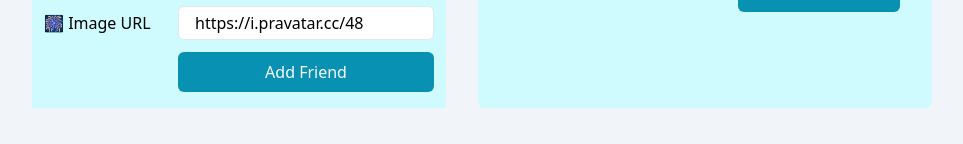
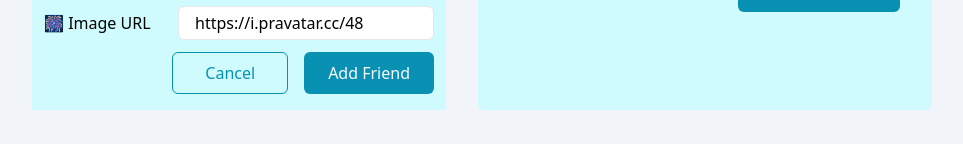
Before and after one commit to AmaduKamara/eat-n-split-cost, a React (Create React App) app: page / in a window 1280 px wide. Both pictures are taken after typing "Sample", "Sample", "Sample" into the empty fields and a click on the button "ADD FRIEND". Shown: the part 552-696 px from the top of the page, without its empty margins (158-1121 px from the left). Built offline with nearby package versions, Linux system fonts and the light colour scheme.

Commit message:
Update AddFriend.jsx

```diff
--- a/src/components/AddFriend.jsx
+++ b/src/components/AddFriend.jsx
@@ -1,6 +1,6 @@
 import React from "react";
 
-function AddFriend() {
+function AddFriend({ onCloseForm }) {
   return (
     <form className="w-full bg-cyan-100 py-4 px-3 mt-5">
       <div className="mb-3 flex items-center space-x-4 justify-between">
@@ -22,7 +22,13 @@ function AddFriend() {
         />
       </div>
       <div className="flex justify-end">
-        <button className="py-2 w-64 rounded-md bg-cyan-600 text-slate-50 hover:bg-cyan-700 transition duration-300">
+        <butto
+          onClick={onCloseForm}
+          className="py-2 px-8 mr-4 rounded-md border border-cyan-600 text-cyan-600 hover:bg-cyan-700 hover:text-slate-100 cursor-pointer transition duration-300"
+        >
+          Cancel
+        </butto>
+        <button className="py-2 px-6 rounded-md bg-cyan-600 text-slate-50 hover:bg-cyan-700 transition duration-300">
           Add Friend
         </button>
       </div>
```
